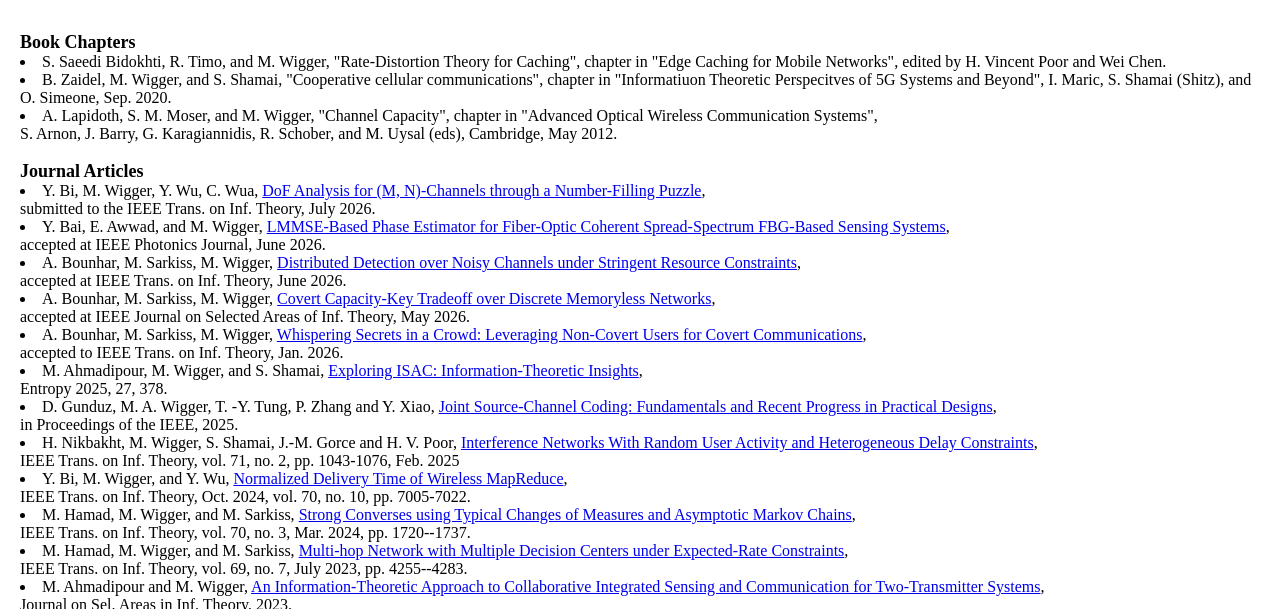
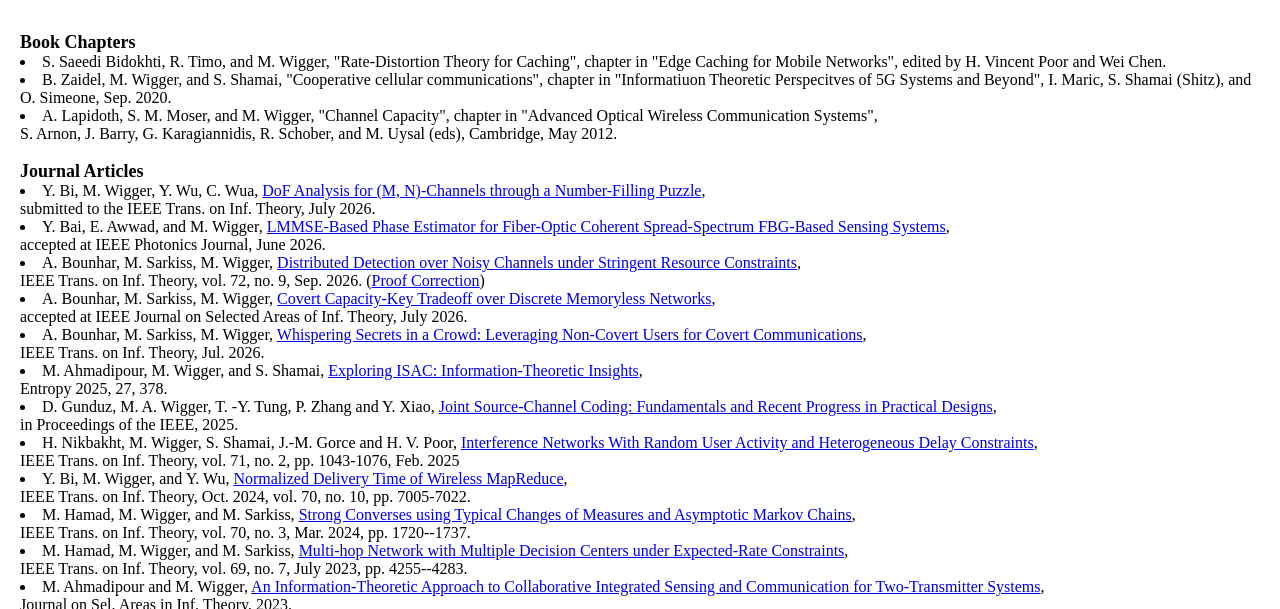
Before and after one commit to michelewigger/michelewigger.github.io, a plain HTML site: page publications.html in a window 1280 px wide. Shown: the part 191-800 px from the top of the page. Drawn offline with Linux system fonts and the light colour scheme.

Commit message:
Revise publication entries in publications.html
Updated publication details with specific volume, issue, and correction information.

```diff
--- a/publications.html
+++ b/publications.html
@@ -100,12 +100,12 @@ Number-Filling Puzzle</a>, <br>submitted to the  IEEE Trans. on Inf. Theory, Jul
 Spread-Spectrum FBG-Based Sensing Systems</a>, <br>accepted at IEEE Photonics Journal, June 2026. </li>
 
 
-<li>A. Bounhar, M. Sarkiss, M. Wigger, <a href=ResourceLimited_Detection.pdf>Distributed Detection over Noisy Channels under Stringent Resource Constraints</a>, <br>accepted at IEEE Trans. on Inf. Theory, June 2026. </li>
+<li>A. Bounhar, M. Sarkiss, M. Wigger, <a href=ResourceLimited_Detection.pdf>Distributed Detection over Noisy Channels under Stringent Resource Constraints</a>, <br>IEEE Trans. on Inf. Theory, vol. 72, no. 9, Sep. 2026. (<a href=Corrected_Proof.pdf>Proof Correction</a>)</li>
 
   <li>A. Bounhar, M. Sarkiss, M. Wigger, <a href=CovertTradeoff.pdf>Covert Capacity-Key Tradeoff over Discrete
-Memoryless Networks</a>, <br>accepted at IEEE  Journal on Selected Areas of Inf. Theory, May 2026.</li>
+Memoryless Networks</a>, <br>accepted at IEEE  Journal on Selected Areas of Inf. Theory, July 2026.</li>
 
-    <li>A. Bounhar, M. Sarkiss, M. Wigger, <a href=MixedCovert.pdf>Whispering Secrets in a Crowd: Leveraging Non-Covert Users for Covert Communications</a>, <br>accepted to IEEE  Trans. on Inf. Theory, Jan. 2026.</li>
+    <li>A. Bounhar, M. Sarkiss, M. Wigger, <a href=MixedCovert.pdf>Whispering Secrets in a Crowd: Leveraging Non-Covert Users for Covert Communications</a>, <br>IEEE  Trans. on Inf. Theory, Jul. 2026.</li>
 
   <li> M. Ahmadipour, M. Wigger, and  S. Shamai, <a href=Entropy_ISAC.pdf>Exploring ISAC: Information-Theoretic Insights</a>,  <br>Entropy 2025, 27, 378.</li>
 
```
